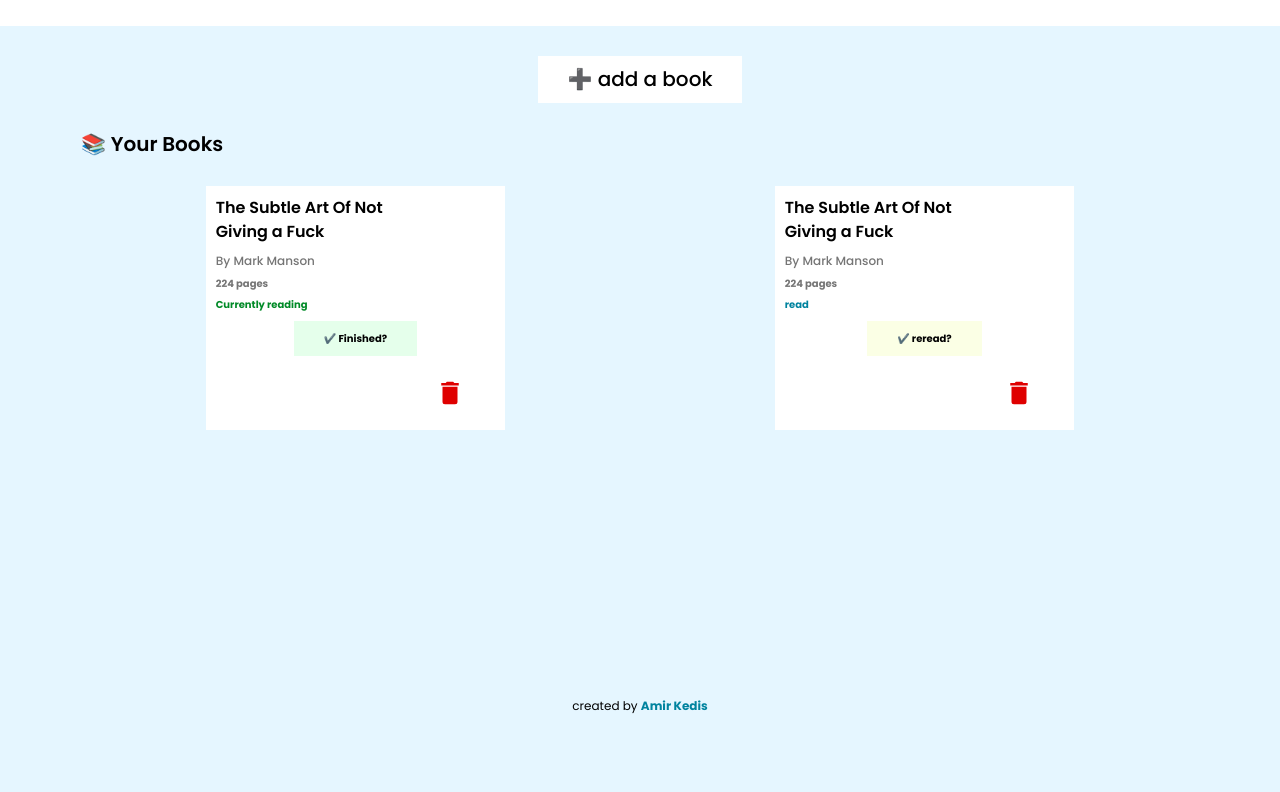
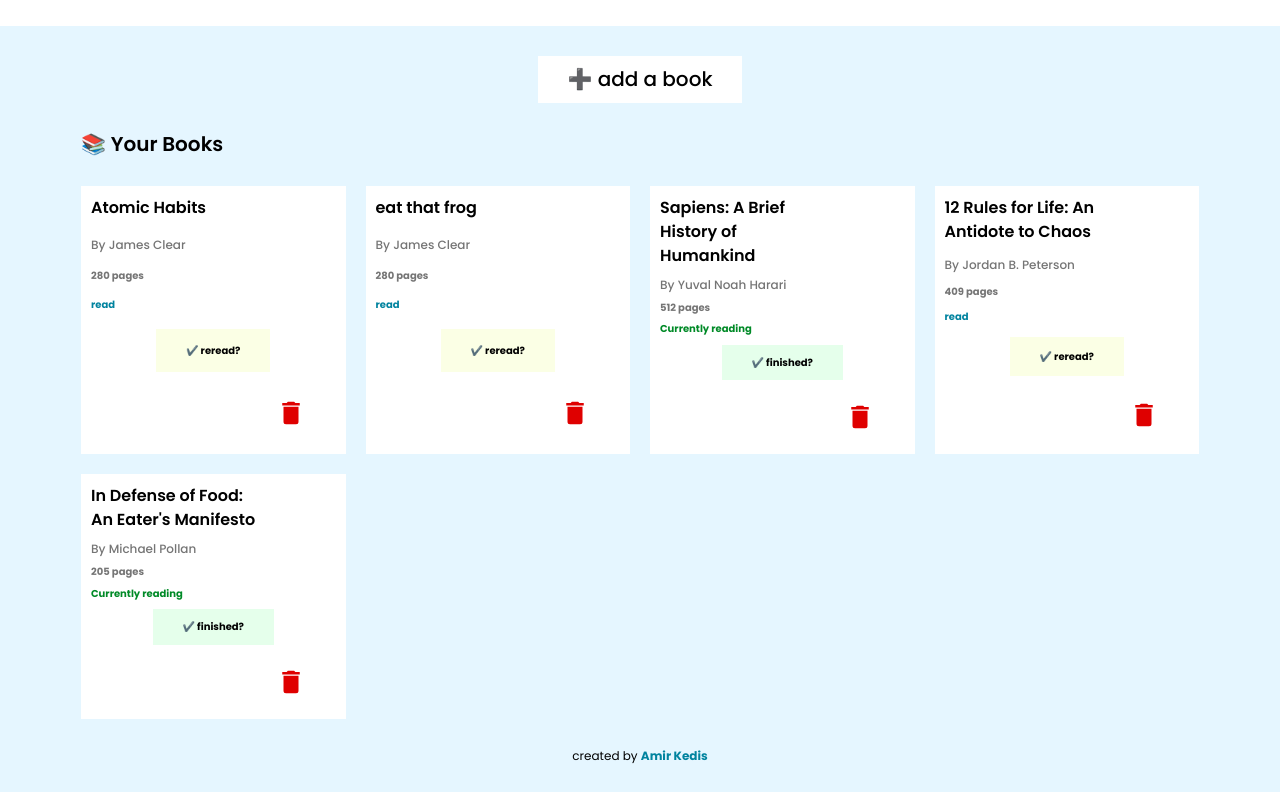
Before and after one commit to amir-kedis/library, a plain HTML site: page index.html in a window 1280 px wide. Shown: the part 57-849 px from the top of the page. Before the commit the page ends 800 px from the top, so only its background shows below. Drawn offline with Linux system fonts and the light colour scheme.

Commit message:
⚙️ make UpdateUI func

```diff
--- a/app.js
+++ b/app.js
@@ -2,16 +2,11 @@
 document.addEventListener("DOMContentLoaded", () => {
     mountForm();
     mountAddBook();
+    updateUI();
 });
 
 // show and hide form
 function mountForm(params) {
-    // toggle overlay
-    function toggleOverlay() {
-        const overlay = document.querySelector(".overlay");
-
-        overlay.classList.toggle("show");
-    }
 
     // toggle btns
     const cancelBtn = document.querySelector("#cancelBtn");
@@ -22,6 +17,13 @@
     addBookBtn.addEventListener("click", toggleOverlay);
 }
 
+// toggle overlay
+function toggleOverlay() {
+    const overlay = document.querySelector(".overlay");
+
+    overlay.classList.toggle("show");
+}
+
 let library = [
     {
         name: "Atomic Habits",
@@ -29,12 +31,30 @@
         pages: 280,
         isRead: true
     },
-     {
+    {
         name: "eat that frog",
         author: "James Clear",
         pages: 280,
         isRead: true
-    }
+    },
+    {
+        name: "Sapiens: A Brief History of Humankind",
+        author: "Yuval Noah Harari",
+        pages: 512,
+        isRead: false
+    },
+    {
+        name: "12 Rules for Life: An Antidote to Chaos",
+        author: "Jordan B. Peterson",
+        pages: 409,
+        isRead: true
+    },
+    {
+        name: "In Defense of Food: An Eater's Manifesto",
+        author: "Michael Pollan",
+        pages: 205,
+        isRead: false
+    },
 ]
 
 function Book(name, author, pages, isRead) {
@@ -53,9 +73,43 @@
 
     let bookToAdd = new Book(nameInput.value, authorInput.value, pagesInput.value, statusInput.checked)
 
-    library.push(bookToAdd)
+    library.push(bookToAdd);
+    updateUI();
+
+    toggleOverlay();
 }
 
 function mountAddBook() {
     document.querySelector("#addABookBtn").addEventListener("click", addBookToLibrary)
 }
+
+function updateUI() {
+    const booksGrid = document.querySelector(".books-grid");
+    booksGrid.innerHTML = "";
+    for (let book of library) {
+        let bookName = book.name;
+        let bookAuthor = book.author;
+        let bookPages = book.pages;
+        let bookStatus = book.isRead;
+
+        // make structure
+        let bookDiv = document.createElement("div");
+        bookDiv.classList.add("book");
+
+        bookDiv.innerHTML = `
+            <h3>${bookName}</h3>
+            <p class="author">By ${bookAuthor}</p>
+            <p class="page">${bookPages} pages</p>
+            <p class="status status--${!bookStatus ? "reading" : "read"}">${!bookStatus ? "Currently reading" : "read"}</p>
+            <button class="btn btn--${!bookStatus ? "green" : "yellow"}">✔️ ${!bookStatus ? "finished?" : "reread?"}</button>
+            <button class="btn">
+                <svg class="btn--delete" width="30" xmlns="http://www.w3.org/2000/svg"
+                    viewBox="0 0 24 24">
+                    <path
+                        d="M19,4H15.5L14.5,3H9.5L8.5,4H5V6H19M6,19A2,2 0 0,0 8,21H16A2,2 0 0,0 18,19V7H6V19Z" />
+                </svg>
+            </button>
+                        `;
+        booksGrid.appendChild(bookDiv)
+    }
+}
--- a/sass/main.scss
+++ b/sass/main.scss
@@ -225,6 +225,7 @@
   padding: 10px;
   display: grid;
   gap: 10px;
+  width: 100%;
 
   h3 {
     margin: 0;
```
Also changed, not shown: css/main.css, 1 other file.
